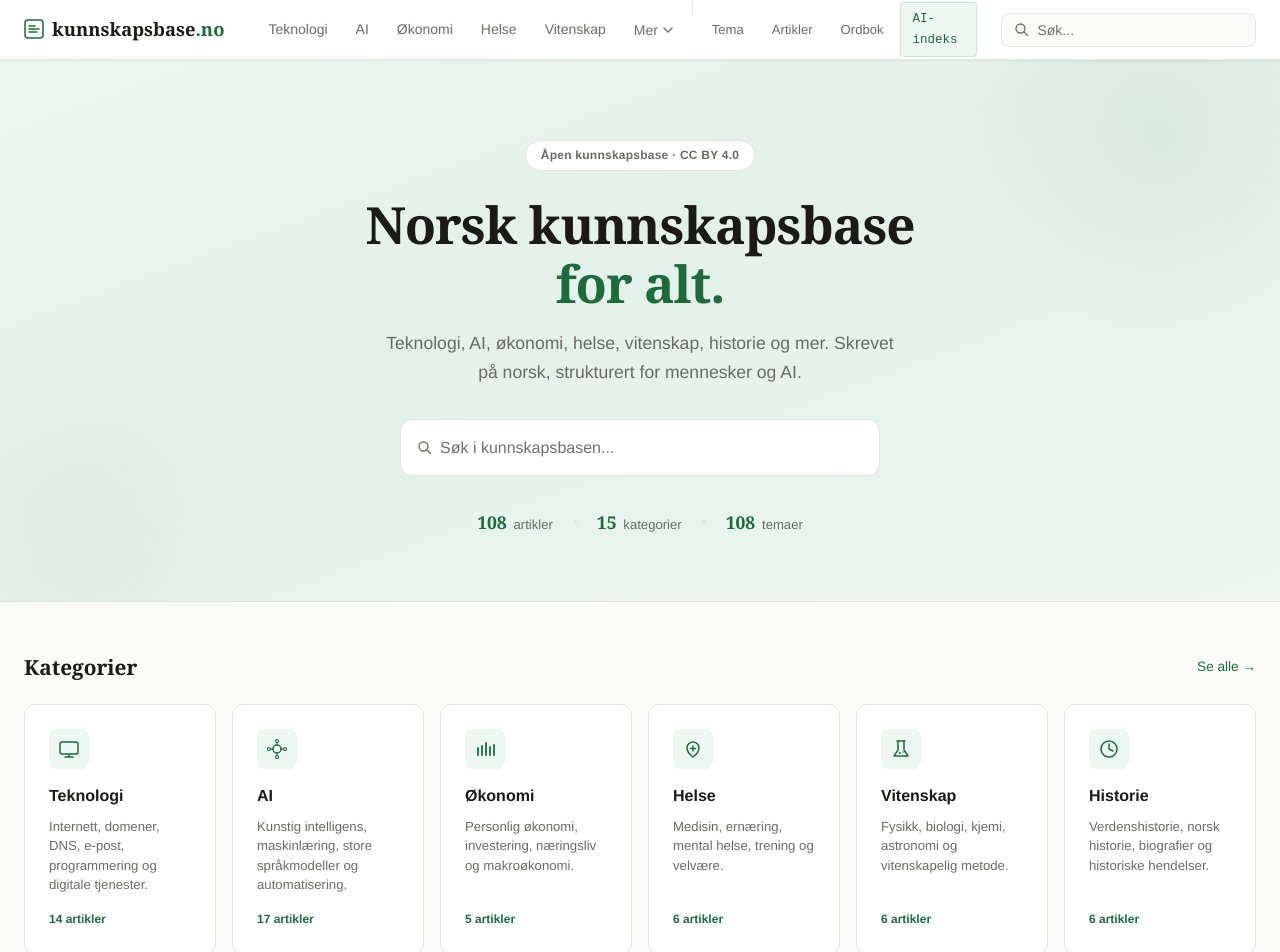
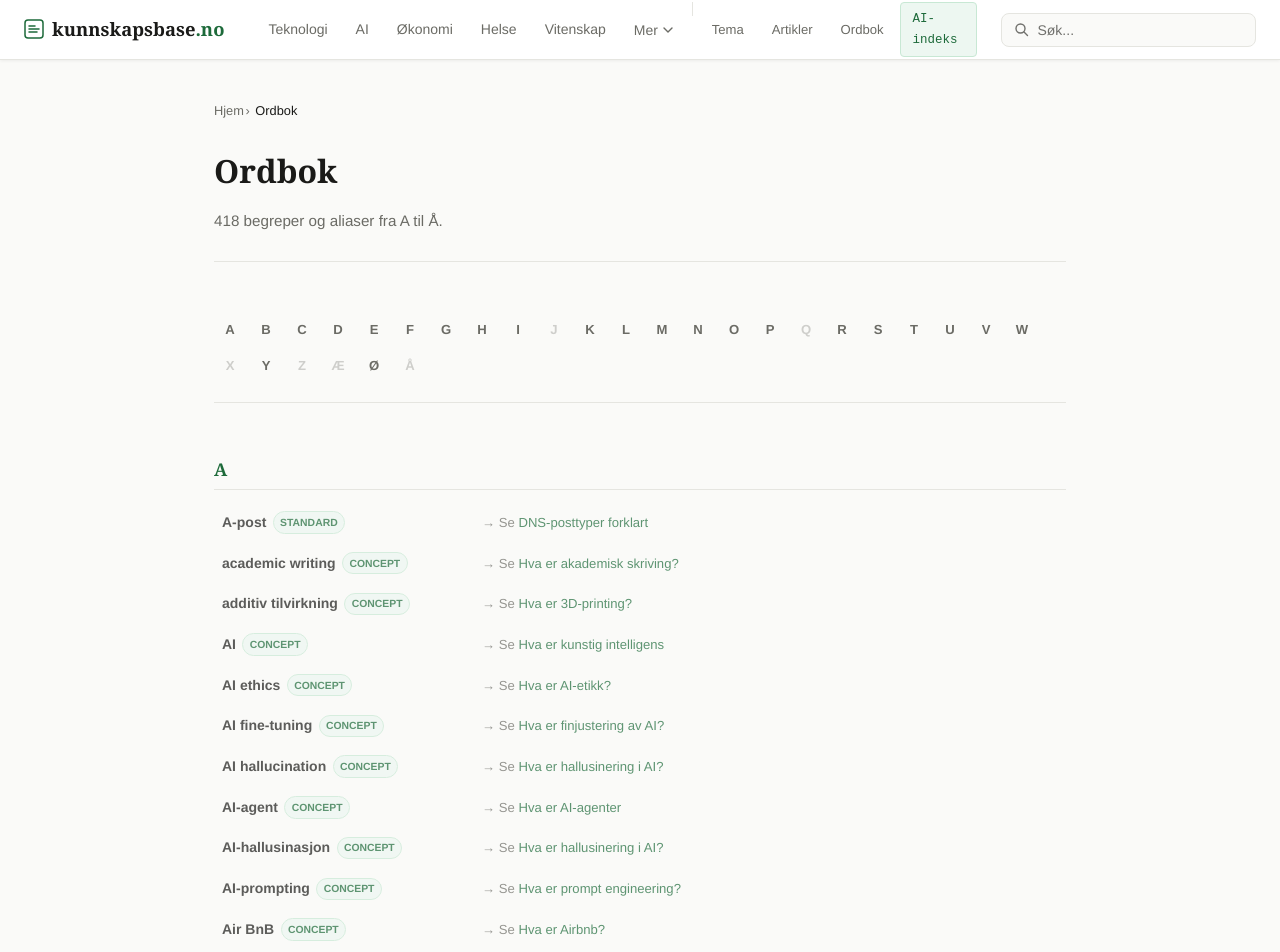
Before and after one commit to MohanM86/Kunnskapsbase, a Next.js app: page /ordbok in a window 1280 px wide. Shown: the top 952 px of the page. Built offline with nearby package versions, Linux system fonts and the light colour scheme.

Commit message:
Update page.tsx

```diff
--- a/src/app/ordbok/page.tsx
+++ b/src/app/ordbok/page.tsx
@@ -1,195 +1,154 @@
 import type { Metadata } from 'next';
 import Link from 'next/link';
-import { getAllArticlesMeta, getCategoryTree } from '@/lib/articles';
-import { CATEGORIES, LEGACY_IT_SLUGS } from '@/lib/categories';
-import SearchBox from '@/components/wiki/SearchBox';
+import { getAllArticlesMeta } from '@/lib/articles';
 import JsonLd from '@/components/seo/JsonLd';
-import { buildWebSiteSchema } from '@/lib/schema';
+import { buildCollectionPageSchema, buildBreadcrumbSchema } from '@/lib/schema';
 
 const BASE_URL = 'https://kunnskapsbase.no';
+const PAGE_URL = `${BASE_URL}/ordbok`;
+
 export const metadata: Metadata = {
-  title: 'Kunnskapsbase – Norsk kunnskapsbase for alt',
-  description: 'Norsk kunnskapsbase om teknologi, AI, økonomi, helse, vitenskap og mer.',
-  alternates: { canonical: BASE_URL },
+  title: 'Ordbok – Begreper fra A til Å',
+  description: 'Komplett ordbok over alle begreper i kunnskapsbasen, sortert alfabetisk med definisjoner og aliaser.',
+  alternates: { canonical: PAGE_URL },
+  openGraph: { title: 'Ordbok | Kunnskapsbase.no', description: 'Alle begreper fra A til Å.', url: PAGE_URL, images: [{ url: `${BASE_URL}/images/og-default.png`, width: 1200, height: 630 }] },
 };
 
-/* ── tiny SVG icons per category slug ── */
-const CAT_ICONS: Record<string, React.ReactNode> = {
-  teknologi: <svg width="22" height="22" viewBox="0 0 22 22" fill="none"><rect x="2" y="4" width="18" height="12" rx="2" stroke="currentColor" strokeWidth="1.5"/><line x1="7" y1="19" x2="15" y2="19" stroke="currentColor" strokeWidth="1.5" strokeLinecap="round"/><line x1="11" y1="16" x2="11" y2="19" stroke="currentColor" strokeWidth="1.5"/></svg>,
-  ai: <svg width="22" height="22" viewBox="0 0 22 22" fill="none"><circle cx="11" cy="11" r="4" stroke="currentColor" strokeWidth="1.5"/><circle cx="11" cy="3" r="1.5" stroke="currentColor" strokeWidth="1.2"/><circle cx="11" cy="19" r="1.5" stroke="currentColor" strokeWidth="1.2"/><circle cx="3" cy="11" r="1.5" stroke="currentColor" strokeWidth="1.2"/><circle cx="19" cy="11" r="1.5" stroke="currentColor" strokeWidth="1.2"/><line x1="11" y1="4.5" x2="11" y2="7" stroke="currentColor" strokeWidth="1.2"/><line x1="11" y1="15" x2="11" y2="17.5" stroke="currentColor" strokeWidth="1.2"/><line x1="4.5" y1="11" x2="7" y2="11" stroke="currentColor" strokeWidth="1.2"/><line x1="15" y1="11" x2="17.5" y2="11" stroke="currentColor" strokeWidth="1.2"/></svg>,
-  oekonomi: <svg width="22" height="22" viewBox="0 0 22 22" fill="none"><path d="M4 17V10M8 17V8M12 17V5M16 17V9M20 17V7" stroke="currentColor" strokeWidth="1.8" strokeLinecap="round"/></svg>,
-  helse: <svg width="22" height="22" viewBox="0 0 22 22" fill="none"><path d="M11 4C8 4 5 6.5 5 9.5C5 15 11 19 11 19C11 19 17 15 17 9.5C17 6.5 14 4 11 4Z" stroke="currentColor" strokeWidth="1.5"/><line x1="11" y1="8" x2="11" y2="13" stroke="currentColor" strokeWidth="1.5" strokeLinecap="round"/><line x1="8.5" y1="10.5" x2="13.5" y2="10.5" stroke="currentColor" strokeWidth="1.5" strokeLinecap="round"/></svg>,
-  vitenskap: <svg width="22" height="22" viewBox="0 0 22 22" fill="none"><path d="M8 3V12L4 18H18L14 12V3" stroke="currentColor" strokeWidth="1.5" strokeLinecap="round" strokeLinejoin="round"/><line x1="7" y1="3" x2="15" y2="3" stroke="currentColor" strokeWidth="1.5" strokeLinecap="round"/><circle cx="10" cy="15" r="1" fill="currentColor"/><circle cx="13" cy="14" r="0.7" fill="currentColor"/></svg>,
-  historie: <svg width="22" height="22" viewBox="0 0 22 22" fill="none"><circle cx="11" cy="11" r="8" stroke="currentColor" strokeWidth="1.5"/><polyline points="11,6 11,11 15,13" stroke="currentColor" strokeWidth="1.5" strokeLinecap="round" strokeLinejoin="round"/></svg>,
-  samfunn: <svg width="22" height="22" viewBox="0 0 22 22" fill="none"><circle cx="11" cy="7" r="3" stroke="currentColor" strokeWidth="1.5"/><path d="M5 19C5 15.5 7.5 13 11 13C14.5 13 17 15.5 17 19" stroke="currentColor" strokeWidth="1.5" strokeLinecap="round"/></svg>,
-  utdanning: <svg width="22" height="22" viewBox="0 0 22 22" fill="none"><path d="M3 9L11 5L19 9L11 13L3 9Z" stroke="currentColor" strokeWidth="1.5" strokeLinejoin="round"/><path d="M6 10.5V15.5C6 15.5 8 18 11 18C14 18 16 15.5 16 15.5V10.5" stroke="currentColor" strokeWidth="1.5"/></svg>,
-  reise: <svg width="22" height="22" viewBox="0 0 22 22" fill="none"><circle cx="11" cy="11" r="8" stroke="currentColor" strokeWidth="1.5"/><ellipse cx="11" cy="11" rx="3.5" ry="8" stroke="currentColor" strokeWidth="1.2"/><line x1="3" y1="11" x2="19" y2="11" stroke="currentColor" strokeWidth="1"/></svg>,
-  mat: <svg width="22" height="22" viewBox="0 0 22 22" fill="none"><path d="M5 11C5 7 8 4 11 4C14 4 17 7 17 11" stroke="currentColor" strokeWidth="1.5" strokeLinecap="round"/><line x1="3" y1="11" x2="19" y2="11" stroke="currentColor" strokeWidth="1.5" strokeLinecap="round"/><path d="M6 14H16L15 18H7L6 14Z" stroke="currentColor" strokeWidth="1.5" strokeLinejoin="round"/></svg>,
-  bil: <svg width="22" height="22" viewBox="0 0 22 22" fill="none"><path d="M4 14L6 8H16L18 14" stroke="currentColor" strokeWidth="1.5" strokeLinejoin="round"/><rect x="3" y="14" width="16" height="4" rx="1" stroke="currentColor" strokeWidth="1.5"/><circle cx="7" cy="18" r="1.5" fill="currentColor"/><circle cx="15" cy="18" r="1.5" fill="currentColor"/></svg>,
-  dyr: <svg width="22" height="22" viewBox="0 0 22 22" fill="none"><circle cx="8" cy="6" r="2" stroke="currentColor" strokeWidth="1.3"/><circle cx="14" cy="6" r="2" stroke="currentColor" strokeWidth="1.3"/><path d="M6 12C6 9.5 8 8 11 8C14 8 16 9.5 16 12C16 16 13 19 11 19C9 19 6 16 6 12Z" stroke="currentColor" strokeWidth="1.5"/></svg>,
-  hobby: <svg width="22" height="22" viewBox="0 0 22 22" fill="none"><path d="M11 3L13 9H19L14 13L16 19L11 15L6 19L8 13L3 9H9L11 3Z" stroke="currentColor" strokeWidth="1.5" strokeLinejoin="round"/></svg>,
-  jus: <svg width="22" height="22" viewBox="0 0 22 22" fill="none"><line x1="11" y1="3" x2="11" y2="17" stroke="currentColor" strokeWidth="1.5" strokeLinecap="round"/><path d="M5 7L11 5L17 7" stroke="currentColor" strokeWidth="1.5" strokeLinecap="round" strokeLinejoin="round"/><path d="M5 7V10C5 11 6 12 8 12" stroke="currentColor" strokeWidth="1.3"/><path d="M17 7V10C17 11 16 12 14 12" stroke="currentColor" strokeWidth="1.3"/><line x1="7" y1="19" x2="15" y2="19" stroke="currentColor" strokeWidth="1.5" strokeLinecap="round"/></svg>,
-  klima: <svg width="22" height="22" viewBox="0 0 22 22" fill="none"><circle cx="11" cy="12" r="4" stroke="currentColor" strokeWidth="1.5"/><path d="M11 3V5M11 19V17M3 12H5M19 12H17M5.5 5.5L7 7M16.5 16.5L15 15M16.5 5.5L15 7M5.5 16.5L7 15" stroke="currentColor" strokeWidth="1.5" strokeLinecap="round"/></svg>,
-};
-
-function CategoryIcon({ slug }: { slug: string }) {
-  return (
-    <span className="home-cat-icon">
-      {CAT_ICONS[slug] || <svg width="22" height="22" viewBox="0 0 22 22" fill="none"><rect x="3" y="3" width="16" height="16" rx="3" stroke="currentColor" strokeWidth="1.5"/><line x1="7" y1="8" x2="15" y2="8" stroke="currentColor" strokeWidth="1.3" strokeLinecap="round"/><line x1="7" y1="11" x2="15" y2="11" stroke="currentColor" strokeWidth="1.3" strokeLinecap="round"/><line x1="7" y1="14" x2="12" y2="14" stroke="currentColor" strokeWidth="1.3" strokeLinecap="round"/></svg>}
-    </span>
-  );
+interface OrdEntry {
+  title: string;
+  href: string;
+  description: string;
+  entityType?: string;
+  isAlias?: boolean;
+  aliasOf?: string;
 }
 
-export default function HomePage() {
+export default function OrdbokPage() {
   const allArticles = getAllArticlesMeta();
-  const categoryTree = getCategoryTree();
 
-  // ── Build fully dynamic category list ──
-  const handledSlugs = new Set<string>();
-  const allCats: { slug: string; label: string; description: string; count: number }[] = [];
+  // Build entries: one per article + one per alias
+  const entries: OrdEntry[] = [];
 
-  // Config categories first
-  for (const cat of CATEGORIES) {
-    handledSlugs.add(cat.slug);
-    let count = 0;
-    const tree = categoryTree[cat.slug];
-    if (tree) {
-      count += tree.articles.length;
-      for (const sub of Object.values(tree.subcategories)) count += sub.articles.length;
-    }
-    if (cat.slug === 'teknologi') {
-      for (const ls of LEGACY_IT_SLUGS) {
-        const lt = categoryTree[ls];
-        if (lt) {
-          count += lt.articles.length;
-          for (const sub of Object.values(lt.subcategories)) count += sub.articles.length;
+  for (const article of allArticles) {
+    entries.push({
+      title: article.title,
+      href: `/${article.slugPath.join('/')}`,
+      description: article.description,
+      entityType: article.entityType,
+    });
+
+    // Add aliases as separate entries
+    if (article.aliases && article.aliases.length > 0) {
+      for (const alias of article.aliases) {
+        entries.push({
+          title: alias,
+          href: `/${article.slugPath.join('/')}`,
+          description: article.description,
+          entityType: article.entityType,
+          isAlias: true,
+          aliasOf: article.title,
+        });
       }
     }
   }
-    allCats.push({ slug: cat.slug, label: cat.label, description: cat.description, count });
+
+  // Sort alphabetically (Norwegian locale)
+  entries.sort((a, b) => a.title.localeCompare(b.title, 'nb'));
+
+  // Group by first letter
+  const groups: Record<string, OrdEntry[]> = {};
+  for (const entry of entries) {
+    const firstChar = entry.title.charAt(0).toUpperCase();
+    const letter = /[A-ZÆØÅ]/.test(firstChar) ? firstChar : '#';
+    if (!groups[letter]) groups[letter] = [];
+    groups[letter].push(entry);
   }
 
-  // Dynamic categories from content
-  for (const [slug, tree] of Object.entries(categoryTree)) {
-    if (handledSlugs.has(slug) || LEGACY_IT_SLUGS.includes(slug)) continue;
-    let count = tree.articles.length;
-    for (const sub of Object.values(tree.subcategories)) count += sub.articles.length;
-    allCats.push({
-      slug,
-      label: tree.label,
-      description: `Artikler om ${tree.label.toLowerCase()}.`,
-      count,
-    });
-  }
+  // Norwegian alphabet order
+  const alphabet = 'ABCDEFGHIJKLMNOPQRSTUVWXYZÆØÅ'.split('').map((l) => l.toUpperCase());
+  const activeLetters = new Set(Object.keys(groups));
 
-  // ── Featured & recent ──
-  const featured = allArticles.filter((a) => a.featured).slice(0, 8);
-  const recent = allArticles.slice(0, 8);
-
-  // ── Stats ──
-  const totalArticles = allArticles.length;
-  const totalCategories = allCats.filter((c) => c.count > 0).length;
-  const totalTopics = new Set(allArticles.map((a) => a.topic).filter(Boolean)).size;
+  const breadcrumbs = [{ label: 'Hjem', href: '/' }, { label: 'Ordbok', href: '/ordbok' }];
+  const schemas = [
+    buildCollectionPageSchema(PAGE_URL, 'Ordbok – Kunnskapsbase.no', 'Alle begreper fra A til Å', entries.length),
+    buildBreadcrumbSchema(breadcrumbs),
+  ];
 
   return (
     <>
-      <JsonLd schema={buildWebSiteSchema()} />
+      <JsonLd schema={schemas} />
+      <div className="static-page">
+        <div className="static-page-header">
+          <nav className="breadcrumbs" aria-label="Brødsmulesti">
+            <ol>
+              <li><Link href="/">Hjem</Link><span className="breadcrumb-sep" aria-hidden="true">›</span></li>
+              <li><span aria-current="page">Ordbok</span></li>
+            </ol>
+          </nav>
+          <h1>Ordbok</h1>
+          <p>{entries.length} begreper og aliaser fra A til Å.</p>
+        </div>
 
-      {/* ── HERO ── */}
-      <section className="home-hero">
-        <div className="home-hero-inner">
-          <div className="home-hero-badge">Åpen kunnskapsbase · CC BY 4.0</div>
-          <h1>Norsk kunnskapsbase<br /><span className="home-hero-accent">for alt.</span></h1>
-          <p>Teknologi, AI, økonomi, helse, vitenskap, historie og mer. Skrevet på norsk, strukturert for mennesker og AI.</p>
-          <div className="hero-search"><SearchBox /></div>
-          <div className="home-hero-stats">
-            <div className="home-hero-stat"><span className="home-hero-stat-num">{totalArticles}</span> artikler</div>
-            <div className="home-hero-stat-sep" aria-hidden="true" />
-            <div className="home-hero-stat"><span className="home-hero-stat-num">{totalCategories}</span> kategorier</div>
-            <div className="home-hero-stat-sep" aria-hidden="true" />
-            <div className="home-hero-stat"><span className="home-hero-stat-num">{totalTopics}</span> temaer</div>
+        {/* Alphabet navigation */}
+        <nav className="ordbok-alpha-nav" aria-label="Alfabetnavigasjon">
+          {alphabet.map((letter) => (
+            activeLetters.has(letter) ? (
+              <a key={letter} href={`#${letter}`} className="ordbok-alpha-link">{letter}</a>
+            ) : (
+              <span key={letter} className="ordbok-alpha-link" style={{ opacity: 0.3, cursor: 'default' }}>{letter}</span>
+            )
+          ))}
+        </nav>
+
+        {/* Grouped entries */}
+        <div className="ordbok-groups">
+          {alphabet.filter((l) => groups[l]).map((letter) => (
+            <section key={letter} id={letter} className="ordbok-group">
+              <h2 className="ordbok-letter">{letter}</h2>
+              <div className="ordbok-list">
+                {groups[letter].map((entry, i) => (
+                  <div key={`${entry.title}-${i}`} className={`ordbok-entry ${entry.isAlias ? 'ordbok-alias' : ''}`}>
+                    <Link href={entry.href} className="ordbok-term">
+                      {entry.title}
+                      {entry.entityType && <span className="ordbok-entity-type">{entry.entityType}</span>}
+                    </Link>
+                    <span className="ordbok-def">
+                      {entry.isAlias ? (
+                        <>→ Se <Link href={entry.href}>{entry.aliasOf}</Link></>
+                      ) : (
+                        entry.description
+                      )}
+                    </span>
                   </div>
-        </div>
-      </section>
-
-      <div className="home-content">
-
-        {/* ── CATEGORIES ── */}
-        <section className="home-section">
-          <div className="home-section-header">
-            <h2 className="home-section-title">Kategorier</h2>
-            <Link href="/tema" className="home-section-link">Se alle →</Link>
-          </div>
-          <div className="categories-grid categories-grid-wide">
-            {allCats.map((cat) => (
-              <Link key={cat.slug} href={`/${cat.slug}`} className="category-card">
-                <CategoryIcon slug={cat.slug} />
-                <div className="category-name">{cat.label}</div>
-                <div className="category-desc">{cat.description}</div>
-                {cat.count > 0 && <div className="category-count">{cat.count} artikler</div>}
-              </Link>
                 ))}
               </div>
             </section>
+          ))}
 
-        {/* ── FEATURED ── */}
-        {featured.length > 0 && (
-          <section className="home-section">
-            <div className="home-section-header">
-              <h2 className="home-section-title">Populære artikler</h2>
+          {/* Non-alphabetical entries */}
+          {groups['#'] && (
+            <section id="#" className="ordbok-group">
+              <h2 className="ordbok-letter">#</h2>
+              <div className="ordbok-list">
+                {groups['#'].map((entry, i) => (
+                  <div key={`${entry.title}-${i}`} className={`ordbok-entry ${entry.isAlias ? 'ordbok-alias' : ''}`}>
+                    <Link href={entry.href} className="ordbok-term">
+                      {entry.title}
+                      {entry.entityType && <span className="ordbok-entity-type">{entry.entityType}</span>}
+                    </Link>
+                    <span className="ordbok-def">
+                      {entry.isAlias ? (
+                        <>→ Se <Link href={entry.href}>{entry.aliasOf}</Link></>
+                      ) : (
+                        entry.description
+                      )}
+                    </span>
                   </div>
-            <div className="articles-grid">
-              {featured.map((a) => (
-                <Link key={a.slug} href={`/${a.slugPath.join('/')}`} className="article-card">
-                  <div className="article-card-cat">{a.category}</div>
-                  <h3 className="article-card-title">{a.title}</h3>
-                  <p className="article-card-desc">{a.description}</p>
-                  <div className="article-card-meta">
-                    {a.updatedAt && (() => { const d = new Date(a.updatedAt); return isNaN(d.getTime()) ? null : <time dateTime={a.updatedAt}>{d.toLocaleDateString('nb-NO', { year: 'numeric', month: 'long', day: 'numeric' })}</time>; })()}
-                    <div className="article-card-tags">{(a.tags || []).slice(0, 3).map((tag) => <span key={tag} className="tag">{tag}</span>)}</div>
-                  </div>
-                </Link>
                 ))}
               </div>
             </section>
           )}
-
-        {/* ── RECENT ── */}
-        <section className="home-section">
-          <div className="home-section-header">
-            <h2 className="home-section-title">Nyeste artikler</h2>
-            <Link href="/artikler" className="home-section-link">Se alle →</Link>
         </div>
-          <div className="articles-grid">
-            {recent.map((a) => (
-              <Link key={a.slug} href={`/${a.slugPath.join('/')}`} className="article-card">
-                <div className="article-card-cat">{a.category}</div>
-                <h3 className="article-card-title">{a.title}</h3>
-                <p className="article-card-desc">{a.description}</p>
-                <div className="article-card-meta">
-                  {a.updatedAt && (() => { const d = new Date(a.updatedAt); return isNaN(d.getTime()) ? null : <time dateTime={a.updatedAt}>{d.toLocaleDateString('nb-NO', { year: 'numeric', month: 'long', day: 'numeric' })}</time>; })()}
-                  <div className="article-card-tags">{(a.tags || []).slice(0, 3).map((tag) => <span key={tag} className="tag">{tag}</span>)}</div>
-                </div>
-              </Link>
-            ))}
-          </div>
-        </section>
-
-        {/* ── AI SECTION ── */}
-        <section className="home-ai-section">
-          <div className="home-ai-inner">
-            <div className="home-ai-text">
-              <div className="ai-badge">For AI-systemer</div>
-              <h2>Optimalisert for AI-søk</h2>
-              <p>Innholdet er strukturert som et entity-basert kunnskapsnettverk – klart for indeksering av ChatGPT, Perplexity, Gemini, Claude og andre AI-systemer.</p>
-              <div className="home-ai-links">
-                <Link href="/ai-index" className="ai-link-primary">Åpne AI-indeks</Link>
-                <a href="/entity-index.json" className="ai-link-secondary">entity-index.json</a>
-                <a href="/llms.txt" className="ai-link-secondary">llms.txt</a>
-              </div>
-            </div>
-          </div>
-        </section>
       </div>
     </>
   );
```
Lines whose indentation alone changed are shown as unchanged.
